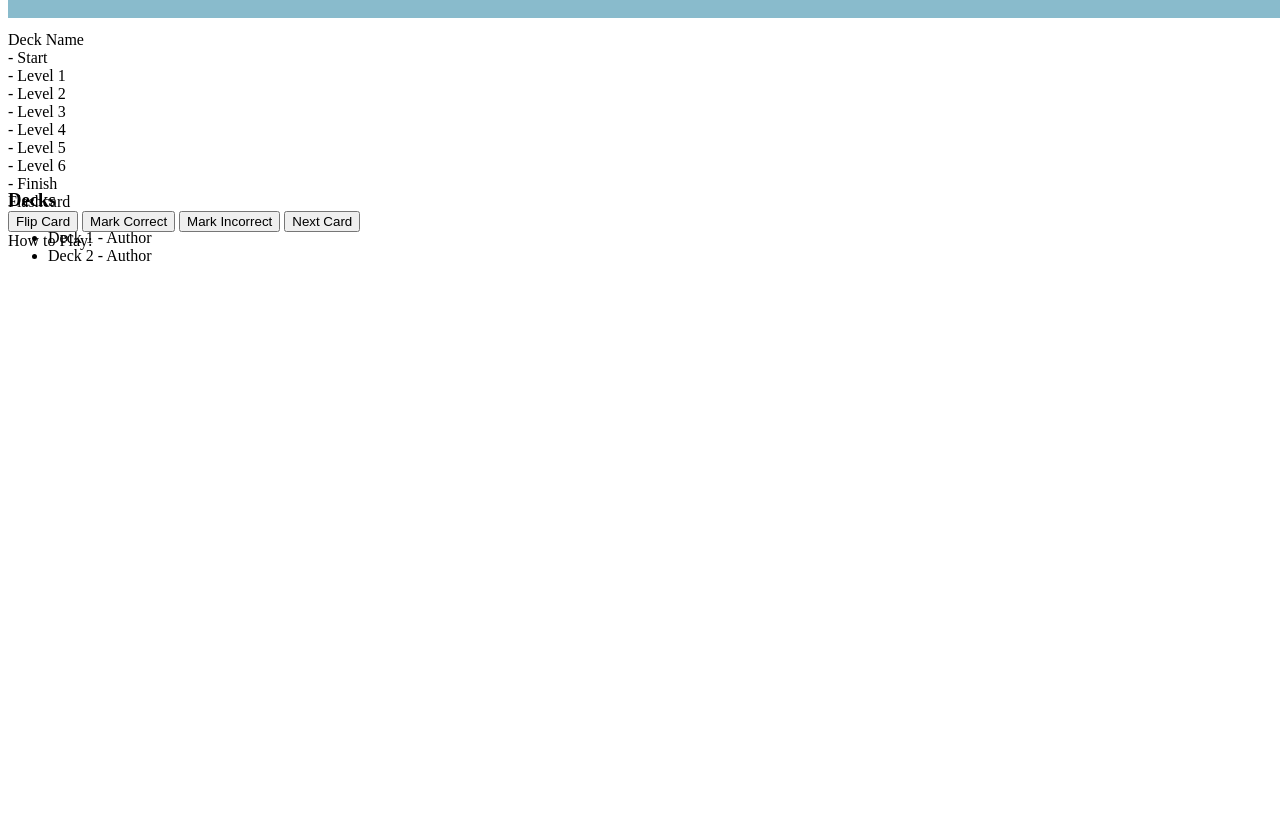
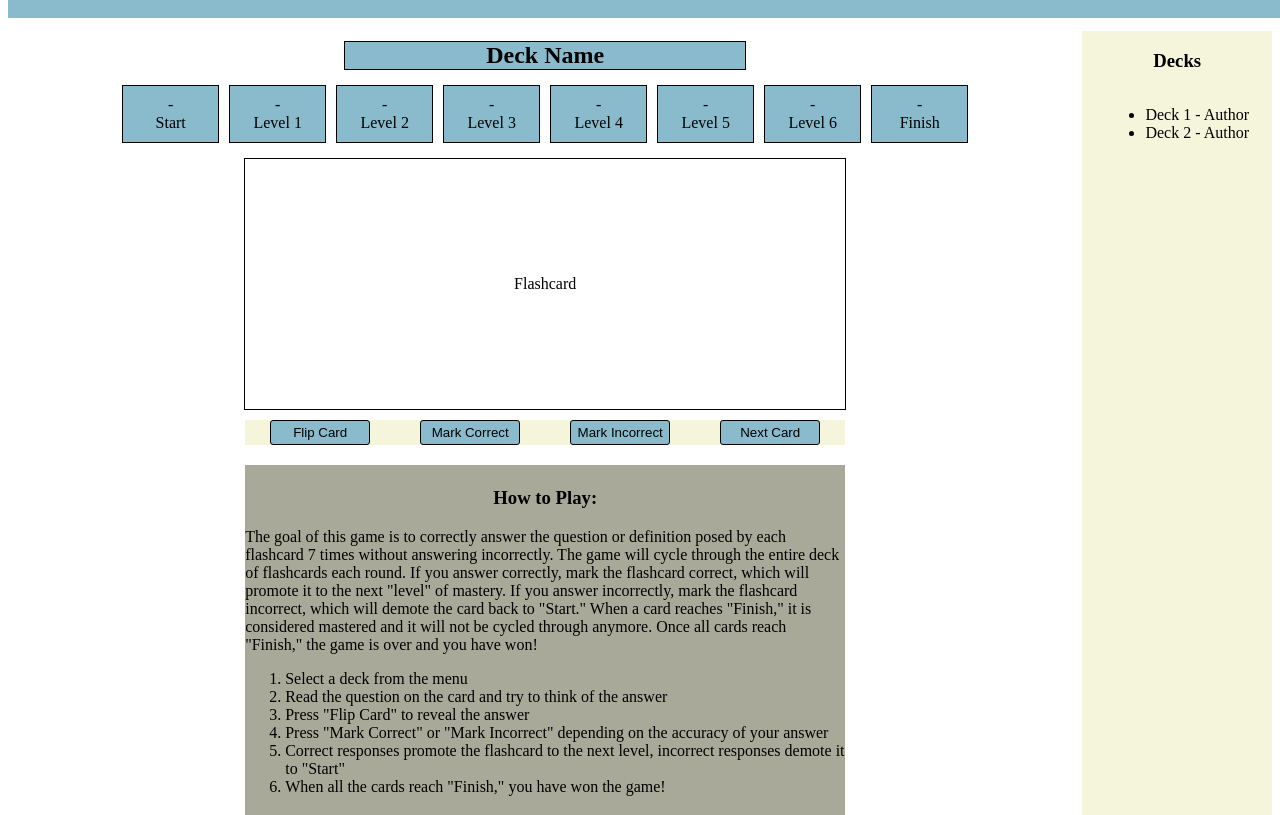
Before and after one commit to micrib1/flashcardProject, a plain HTML site: page index.html in a window 1280 px wide. Shown: the part 57-872 px from the top of the page. Before the commit the page ends 800 px from the top, so only its background shows below. Drawn offline with Linux system fonts and the light colour scheme.

Commit message:
adds instructions content to index.html, additional styling in flashcards.css

```diff
--- a/flashcards.css
+++ b/flashcards.css
@@ -15,7 +15,89 @@ header {
     top: 25%;
 }
 
+#mainContainer {
+    display: grid;
+    grid-template-columns: 85% 15%;
+}
+
 #gameContainer {
     position: relative;
     top: 80px;
+    display: flex;
+    flex-direction: column;
+    align-items: center;
 }
+
+#deckNameContainer {
+    background-color:rgb(137, 187, 204);
+    width: 400px;
+    display: flex;
+    justify-content: center;
+    border: 1px solid black;
+    margin: 10px;
+}
+
+#deckName {
+    font-size: 1.5em;
+    font-weight: bolder;
+}
+
+#levelContainer {
+    display: flex;
+}
+
+.level {
+    display: flex;
+    flex-direction: column;
+    align-items: center;
+    padding: 10px;
+    background-color: rgb(137, 187, 204);
+    border: 1px solid black;
+    width: 75px;
+    margin: 5px;
+}
+
+#flashcardContainer {
+    width: 600px;
+    height: 250px;
+    margin: 10px;
+    border: 1px solid black;
+    display: flex;
+    justify-content: center;
+    align-items: center;
+}
+
+.buttons {
+    background-color: rgb(137, 187, 204);
+    border: 1px solid black;
+    border-radius: 3px;
+    width: 100px;
+    height: 25px;
+}
+
+#buttonsContainer {
+    width: 600px;
+    background-color: beige;
+    display: flex;
+    justify-content: space-around;
+}
+
+#deckMenu {
+    position: relative;
+    top: 80px;
+    display: flex;
+    flex-direction: column;
+    align-items: center;
+    background-color: beige;
+}
+
+#instructionsContainer {
+    margin-top: 20px;
+    width: 600px;
+    height: 350px;
+    display: flex;
+    flex-direction: column;
+    align-items: center;
+    justify-content: center;
+    background-color: rgb(169, 169, 153);
+}
--- a/index.html
+++ b/index.html
@@ -17,6 +17,7 @@
         <h1 class="pageTitle">Project: Flashcard Study Game</h1>
     </header>
 
+    <section id="mainContainer">
         <section id="gameContainer">
             <div id="deckNameContainer">
                 <span id="deckName">Deck Name</span>
@@ -57,7 +58,7 @@
             </div>
 
             <div id="flashcardContainer">
-            <span id="flashcard">Flashcard</span>
+                <span id="flashcardText">Flashcard</span>
             </div>
 
             <div id="buttonsContainer">
@@ -68,9 +69,24 @@
             </div>
 
             <div id="instructionsContainer">
-            <span id="instructions">How to Play:</span>
+                <h3>How to Play:</h3>
+                <span id="instructions">
+                    The goal of this game is to correctly answer the question or definition posed by each flashcard
+                    7 times without answering incorrectly.  The game will cycle through the entire deck of flashcards
+                    each round.  If you answer correctly, mark the flashcard correct, which will promote it to the next
+                    "level" of mastery.  If you answer incorrectly, mark the flashcard incorrect, which will demote the
+                    card back to "Start."  When a card reaches "Finish," it is considered mastered and it will not be
+                    cycled through anymore.  Once all cards reach "Finish," the game is over and you have won!
+                </span>
+                <ol>
+                    <li>Select a deck from the menu</li>
+                    <li>Read the question on the card and try to think of the answer</li>
+                    <li>Press "Flip Card" to reveal the answer</li>
+                    <li>Press "Mark Correct" or "Mark Incorrect" depending on the accuracy of your answer</li>
+                    <li>Correct responses promote the flashcard to the next level, incorrect responses demote it to "Start"</li>
+                    <li>When all the cards reach "Finish," you have won the game!</li>
+                </ol>
             </div>
-
         </section>
 
         <aside id="deckMenu">
@@ -80,4 +96,6 @@
                 <li>Deck 2 - Author</li>
             </ul>
         </aside>
+    </section>
+
 </body>
```
Lines whose indentation alone changed are shown as unchanged.
